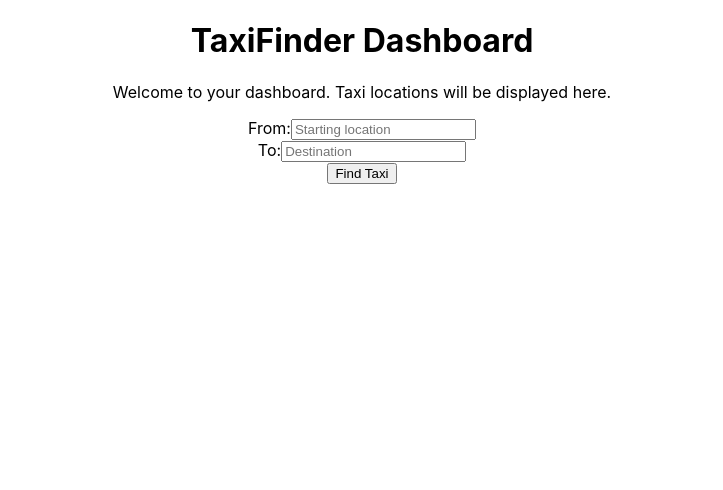
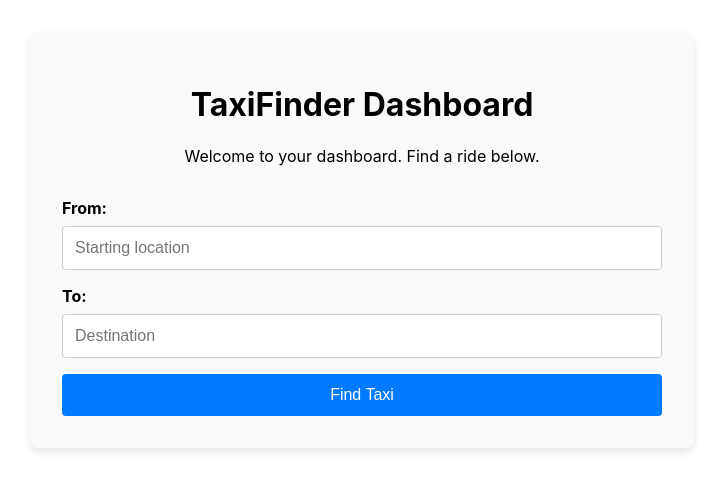
Before and after one commit to MarvinNesh/TaxiFinder, a React (Create React App) app in the folder frontend/: page / in a window 1280 px wide. Shown: the top 490 px of the page, without its empty margins (278-1001 px from the left). Built offline with nearby package versions, Linux system fonts and the light colour scheme.

Commit message:
apply the style to dashbord

```diff
--- a/frontend/src/Dashboard.js
+++ b/frontend/src/Dashboard.js
@@ -1,4 +1,5 @@
 import React, { useState } from 'react';
+import './Dashboard.css';
 
 function Dashboard() {
   const [from, setFrom] = useState('');
@@ -11,12 +12,12 @@ function Dashboard() {
   };
 
   return (
-    <div>
+    <div className="dashboard-container">
       <h1>TaxiFinder Dashboard</h1>
-      <p>Welcome to your dashboard. Taxi locations will be displayed here.</p>
+      <p>Welcome to your dashboard. Find a ride below.</p>
 
-      <form onSubmit={handleSubmit}>
-        <div>
+      <form onSubmit={handleSubmit} className="find-taxi-form">
+        <div className="form-group">
           <label htmlFor="from">From:</label>
           <input
             type="text"
@@ -27,7 +28,7 @@ function Dashboard() {
             required
           />
         </div>
-        <div>
+        <div className="form-group">
           <label htmlFor="to">To:</label>
           <input
             type="text"
```
